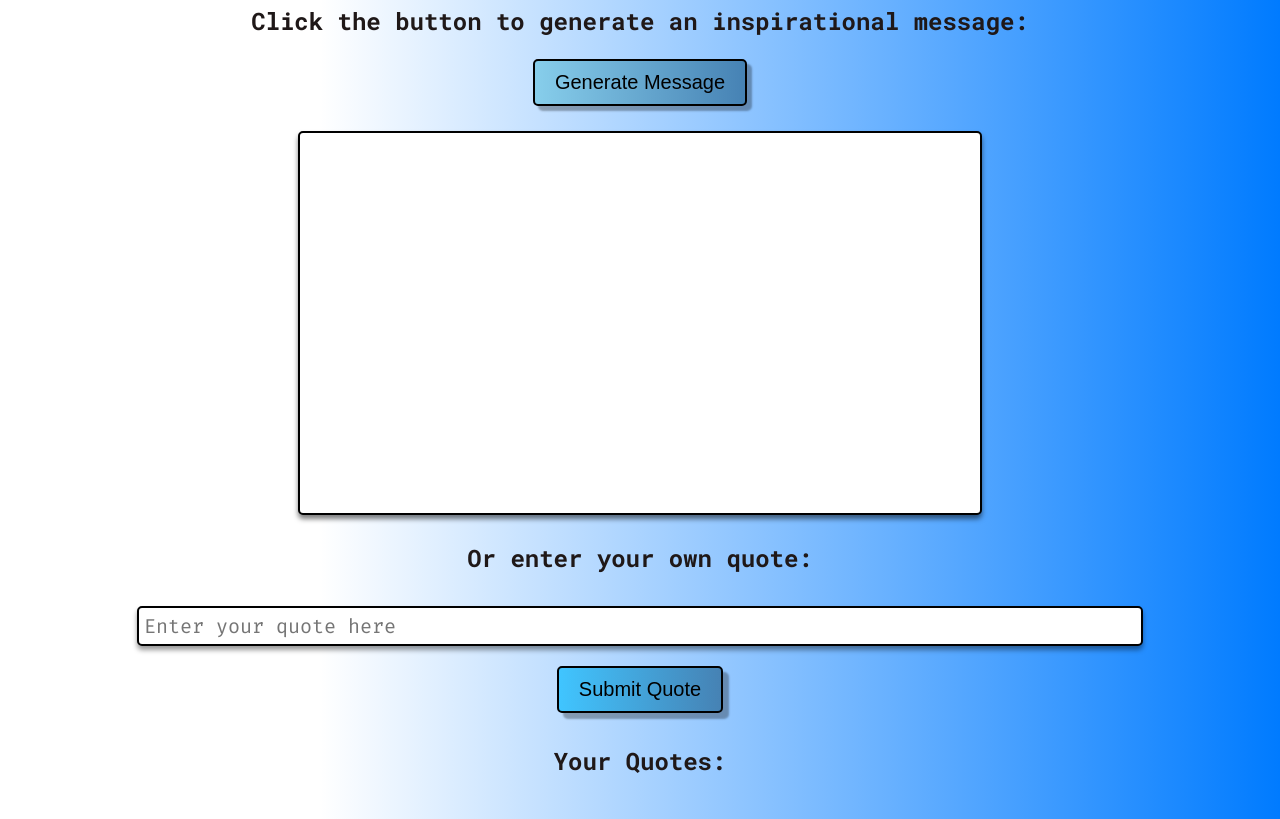
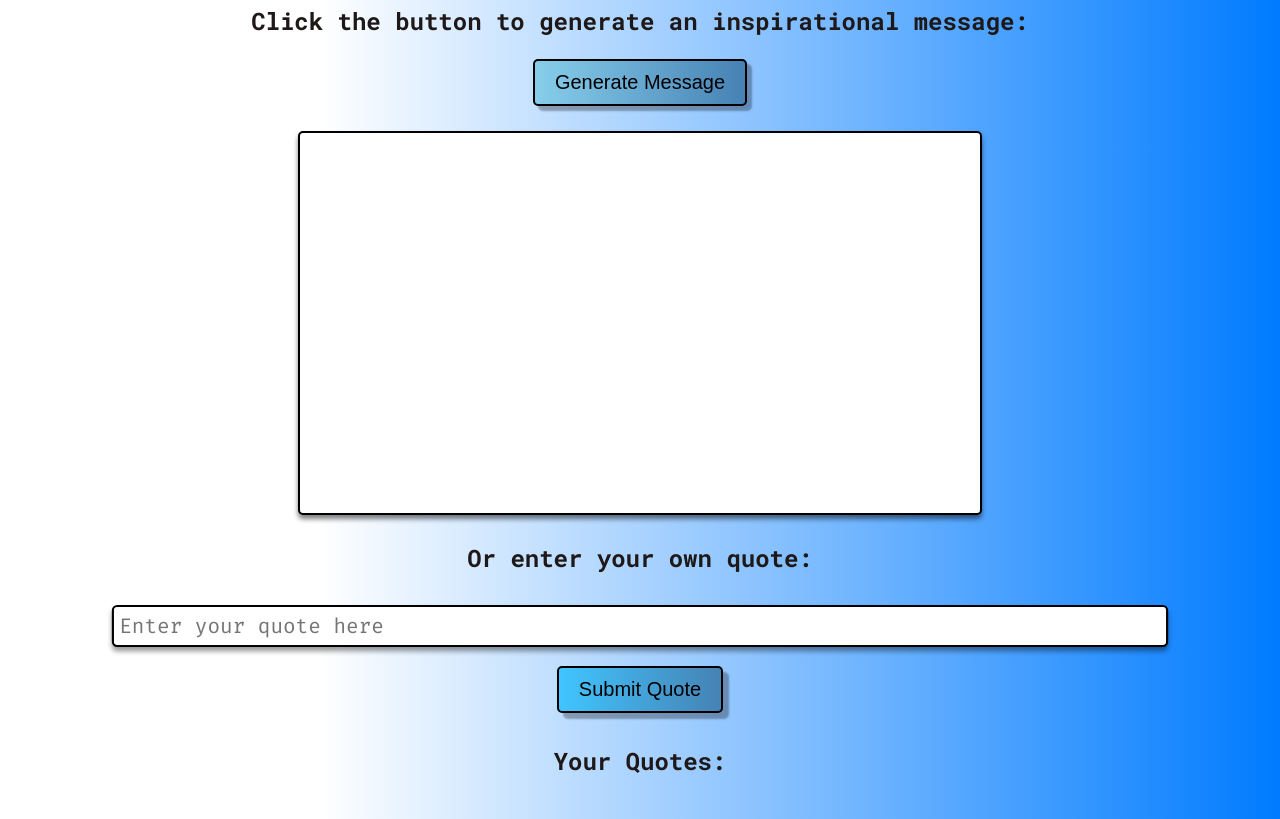
Before and after one commit to Coding-Intern/message-generator, a plain HTML site: page index.html in a window 1280 px wide. In both pictures the pointer is over the input "Enter your quote here". Shown: the part 108-927 px from the top of the page. Drawn offline with Linux system fonts and the light colour scheme.

Commit message:
Update style.css

```diff
--- a/style.css
+++ b/style.css
@@ -86,8 +86,12 @@ body {
     border-radius: 5px;
     box-shadow: 0 4px 5px rgba(0, 0, 0, 0.4);
     padding: 5px;
+    transition: transform 0.5s ease-in-out;
 }
 
+#userQuote:hover {
+    transform: scale(1.05);
+}
 #submitQuote {
     font-size: 20px;
     padding: 10px 20px;
```
